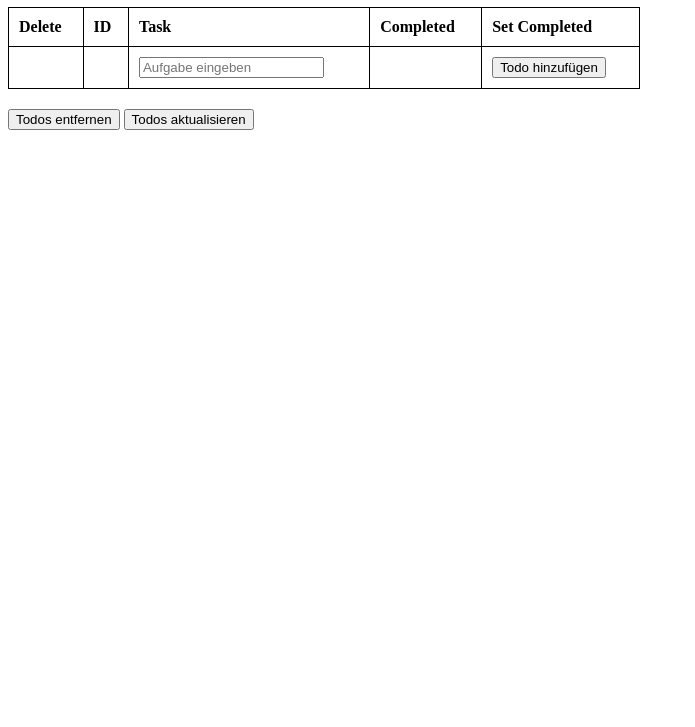
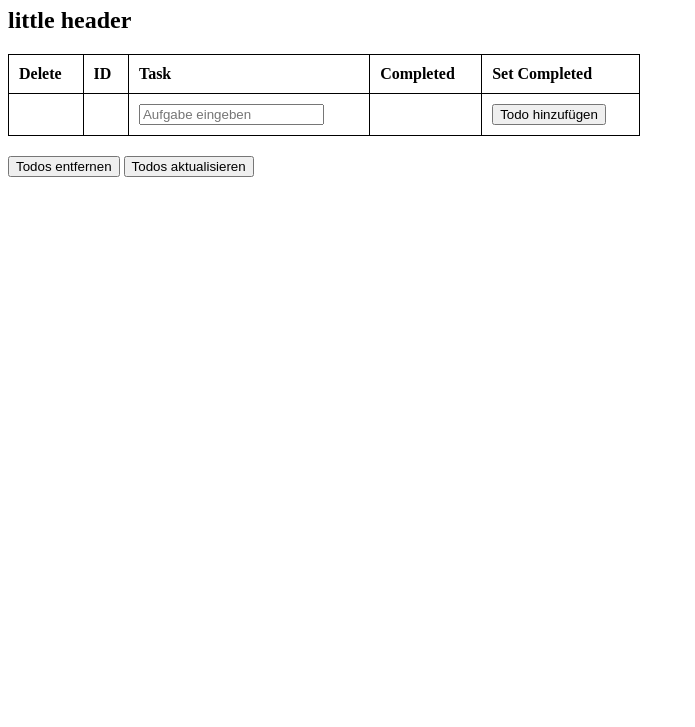
Before and after one commit to Manuu2407/TodoListServer, a plain HTML site: page src/main/resources/index.html in a window 1280 px wide. Shown: the part 73-800 px from the top of the page, without its empty margins (0-695 px from the left). Drawn offline with Linux system fonts and the light colour scheme; no server answers.

Commit message:
test ing CD with thios commit

```diff
--- a/src/main/resources/index.html
+++ b/src/main/resources/index.html
@@ -9,6 +9,7 @@
   </head>
   <body>
     <h1>To-Do Liste New Header</h1>
+    <h2>little header</h2>
     <table id="todo-table">
       <thead>
         <tr>
```
Also changed, not shown: 1 other file.
